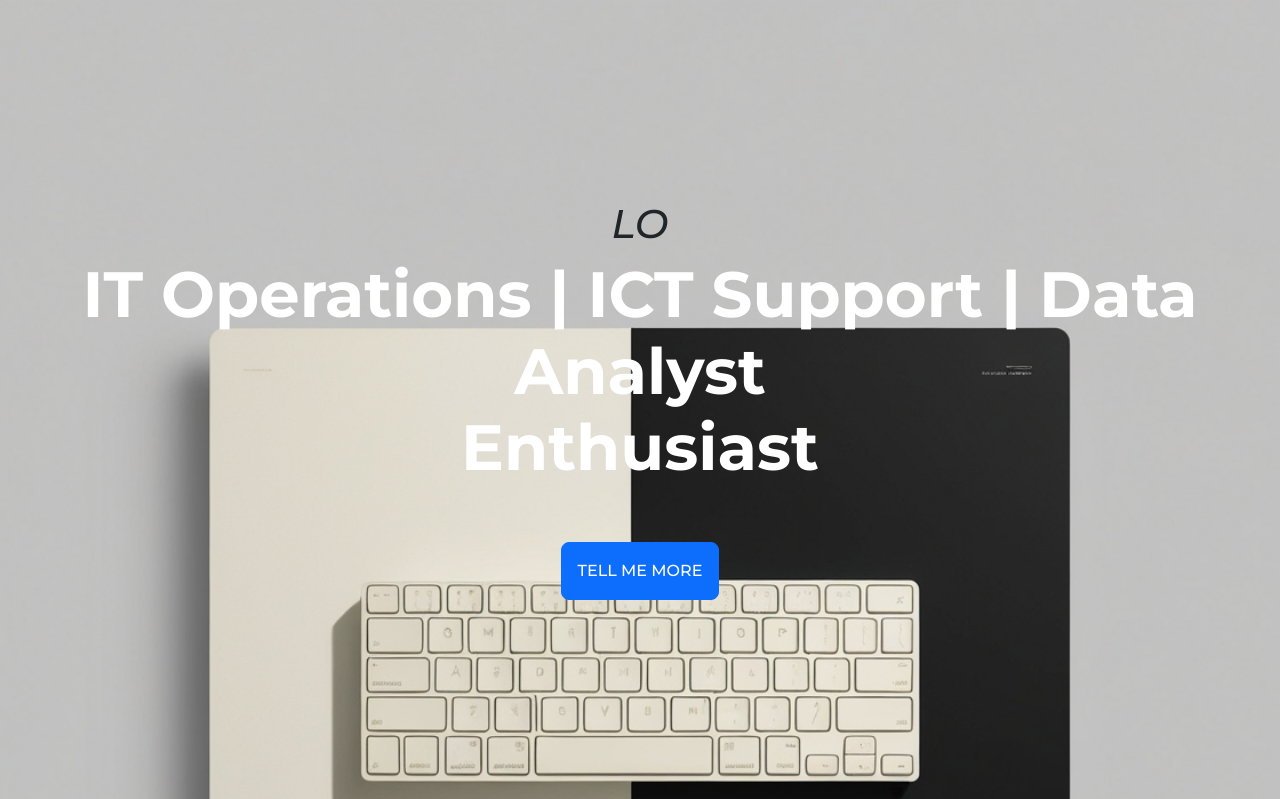
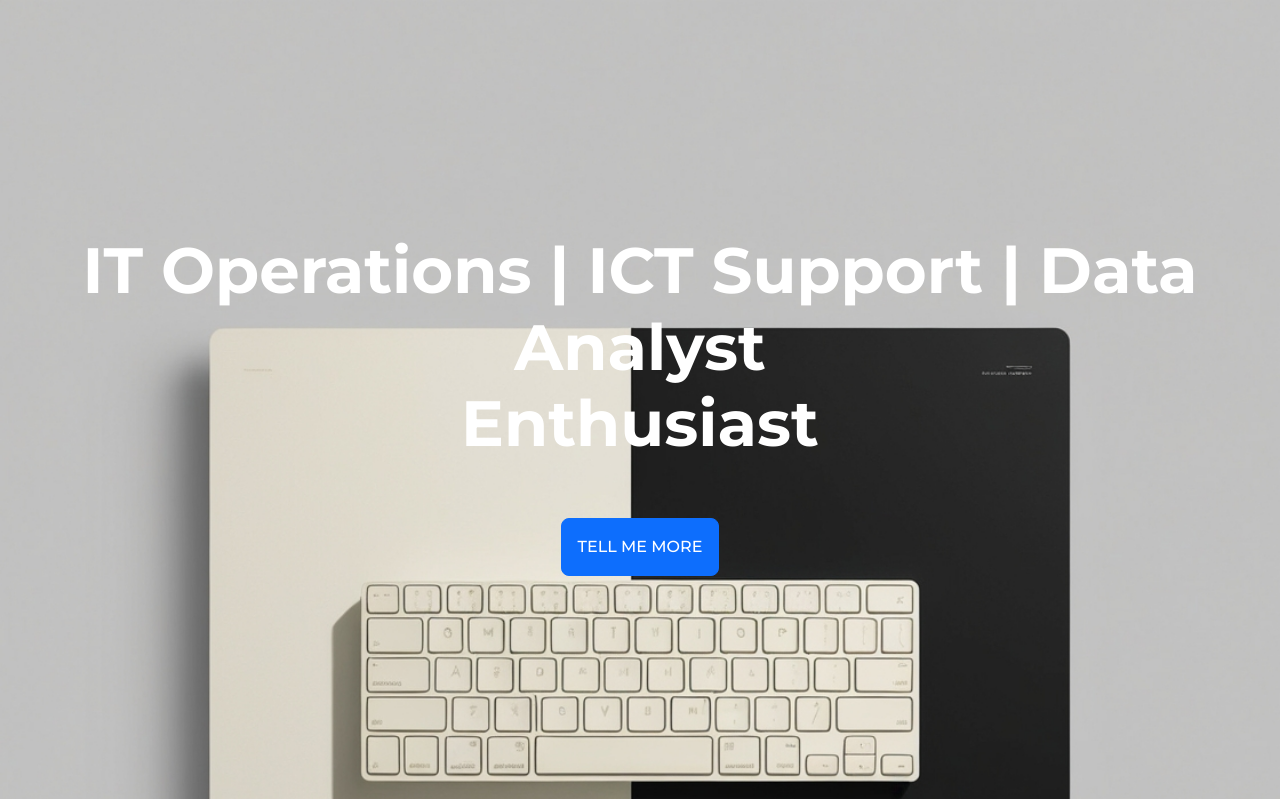
Before and after one commit to LawrenceOtieno/Portfolio-Website, a Flask app: page / in a window 1280 px wide. Shown: the part 84-883 px from the top of the page. Run offline with Flask 3, Linux system fonts and the light colour scheme; some libraries are stand-ins or nearby versions.

Commit message:
.\templates\

```diff
--- a/templates/index.html
+++ b/templates/index.html
@@ -81,7 +81,7 @@
     <!-- Hero or Showcase Section -->
     <section class="hero d-flex flex-column align-items-center justify-content-center">
       <div class="text-center">
-        <h1 class="h1 text-warm-color fw-medium fst-italic">LO</h1>
+        <h1 class="h1 text-warm-color fw-medium fst-italic"></h1>
         <h2 class="display-3 text-white fw-bold">IT Operations | ICT Support | Data Analyst <br /> Enthusiast</h2>
         <a href="#skills" class="btn btn-lg fs-6 fw-medium mt-5 btn-primary p-3">TELL ME MORE</a>
       </div>
```
